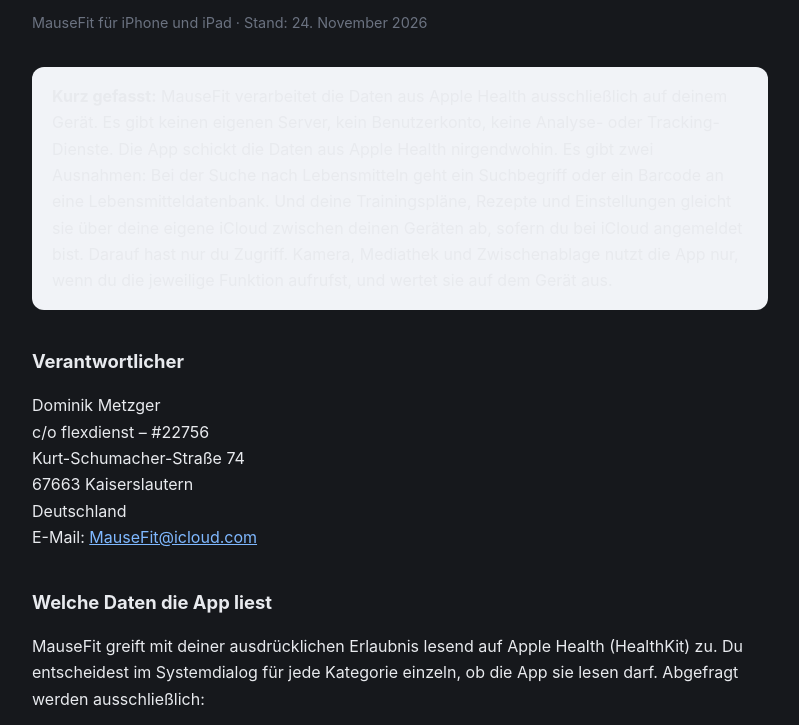
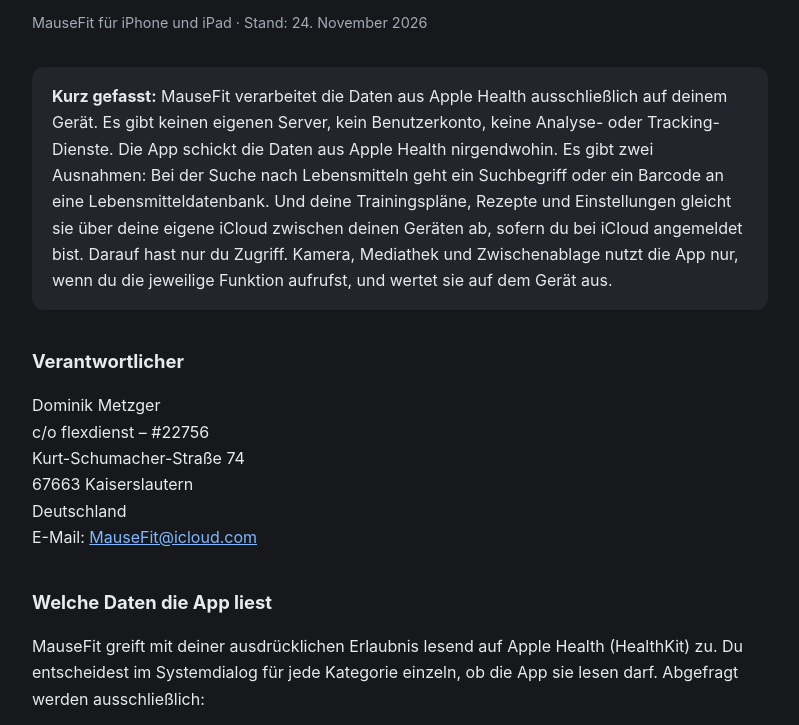
Before and after one commit to dmnkthfx/mausefit-legal, a plain HTML site: page index.html in a window 1280 px wide. Shown: the part 69-794 px from the top of the page, without its empty margins (240-1039 px from the left). Drawn offline with Linux system fonts and the dark colour scheme.

Commit message:
[BUGFIX] Make the summary box readable in dark mode
🌙 Put the dark mode rules after the base styles, the light box background won before
🔍 Lighten the date line in dark mode to 7.7:1 contrast

```diff
--- a/index.html
+++ b/index.html
@@ -11,11 +11,6 @@
     font: 16px/1.65 -apple-system, BlinkMacSystemFont, "Segoe UI", system-ui, sans-serif;
     color: #1b1f27; background: #fff;
   }
-  @media (prefers-color-scheme: dark) {
-    body { color: #e8eaee; background: #16181c; }
-    a { color: #7fb8ff; }
-    .box { background: #22262c; }
-  }
   h1 { font-size: 1.75rem; line-height: 1.2; margin: 0 0 .25rem; }
   h2 { font-size: 1.15rem; margin: 2.25rem 0 .5rem; }
   .meta { color: #6b7280; font-size: .9rem; margin-bottom: 2rem; }
@@ -23,6 +18,13 @@
   ul { padding-left: 1.25rem; }
   li { margin: .35rem 0; }
   code { font-size: .9em; }
+  /* Zuletzt, sonst überschreiben die hellen Grundregeln das Dunkle. */
+  @media (prefers-color-scheme: dark) {
+    body { color: #e8eaee; background: #16181c; }
+    a { color: #7fb8ff; }
+    .box { background: #22262c; }
+    .meta { color: #a3abb8; }
+  }
 </style>
 </head>
 <body>
```
